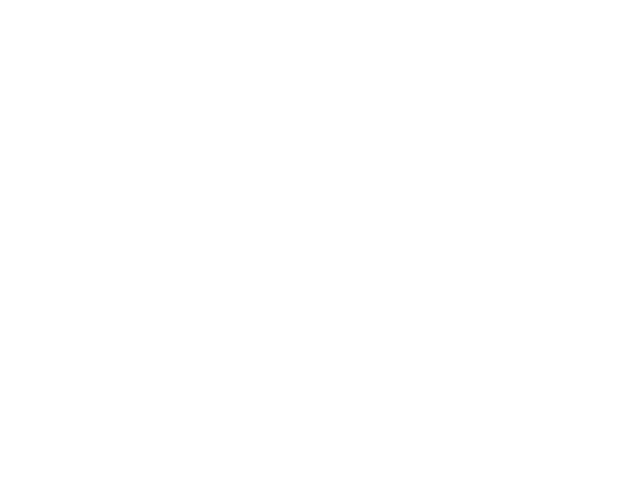
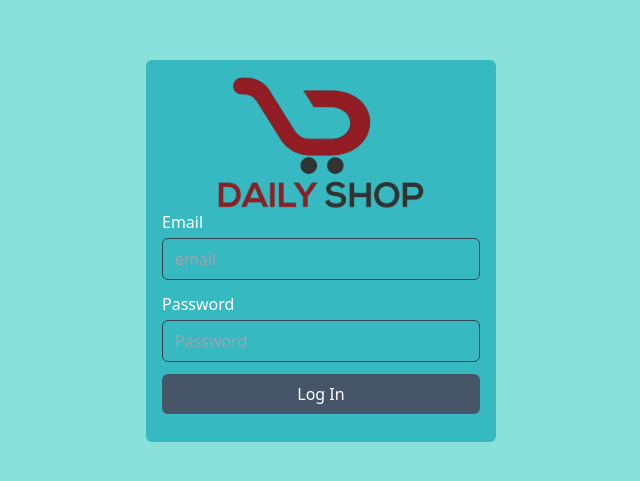
Before and after one commit to Atik2788/e-commerce-project-dashboard, a React (Create React App) app: page /admin/login in a window 1280 px wide. Before the commit this address had no page. Shown: the part 149-630 px from the top of the page, without its empty margins (319-959 px from the left). Built offline with nearby package versions, Linux system fonts and the light colour scheme.

Commit message:
design admin login page

```diff
--- a/src/router/routes/publicRoutes.js
+++ b/src/router/routes/publicRoutes.js
@@ -2,6 +2,7 @@ import { lazy } from "react";
 
 const Login = lazy(() => import ("../../views/auth/Login"))
 const Register = lazy(() => import ("../../views/auth/Register"))
+const AdminLogin = lazy(() => import ("../../views/auth/AdminLogin"))
 
 const publicRoutes = [
     {
@@ -11,7 +12,11 @@ const publicRoutes = [
     {
         path: '/register',
         element: <Register/>
+    },
+    {
+        path: '/admin/login',
+        element: <AdminLogin/>
     }
 ]
 
-export default publicRoutes
+export default publicRoutes;
--- /dev/null
+++ b/src/views/auth/AdminLogin.jsx
@@ -0,0 +1,75 @@
+import React, { useState } from "react";
+import { Link } from "react-router-dom";
+
+const AdminLogin = () => {
+
+    const [state, setState] = useState({
+      email: "",
+      password: ""
+    })
+
+    const inputHandle = (e) =>{
+      setState({
+        ...state,
+        [e.target.name] : e.target.value
+      })
+    }
+
+    const submit = (e) =>{
+      e.preventDefault()
+      console.log(state);
+    }
+
+
+
+  return (
+    <div className="min-w-screen min-h-screen bg-[#8ae1db] flex justify-center items-center">
+      <div className="w-[350px] text-[#ffffff] ">
+        <div className="bg-[#36b9c0] p-4 rounded-md">
+
+          <div>
+            <div>
+                <img src="http://localhost:3000/images/logo.png " alt="image" />
+            </div>
+          </div>
+
+          <form onSubmit={submit}>
+            <div className="flex flex-col w-full mb-3 gap-1">
+              <label htmlFor="email">Email</label>
+              <input
+                onChange={inputHandle} value={state.email}
+                className="px-3 py-2 outline-none border border-slate-700 rounded-md bg-transparent"
+                type="email"
+                name="email"
+                placeholder="email"
+                id="email"
+                required
+              />
+            </div>
+
+            <div className="flex flex-col w-full mb-3 gap-1">
+              <label htmlFor="password">Password</label>
+              <input
+              onChange={inputHandle} value={state.password}
+                className="px-3 py-2 outline-none border border-slate-700 rounded-md bg-transparent"
+                type="password"
+                name="password"
+                placeholder="Password"
+                id="password"
+                required
+              />
+            </div>
+
+            <button className="w-full bg-slate-600 hover:shadow-slate-700/50 hover:shadow-lg rounded-md px-7 py-2 mb-3">
+            Log In
+            </button>
+
+
+          </form>
+        </div>
+      </div>
+    </div>
+  );
+};
+
+export default AdminLogin;
```
Also changed, not shown: public/images/logo.jpg (deleted), public/images/logo.png (added).
